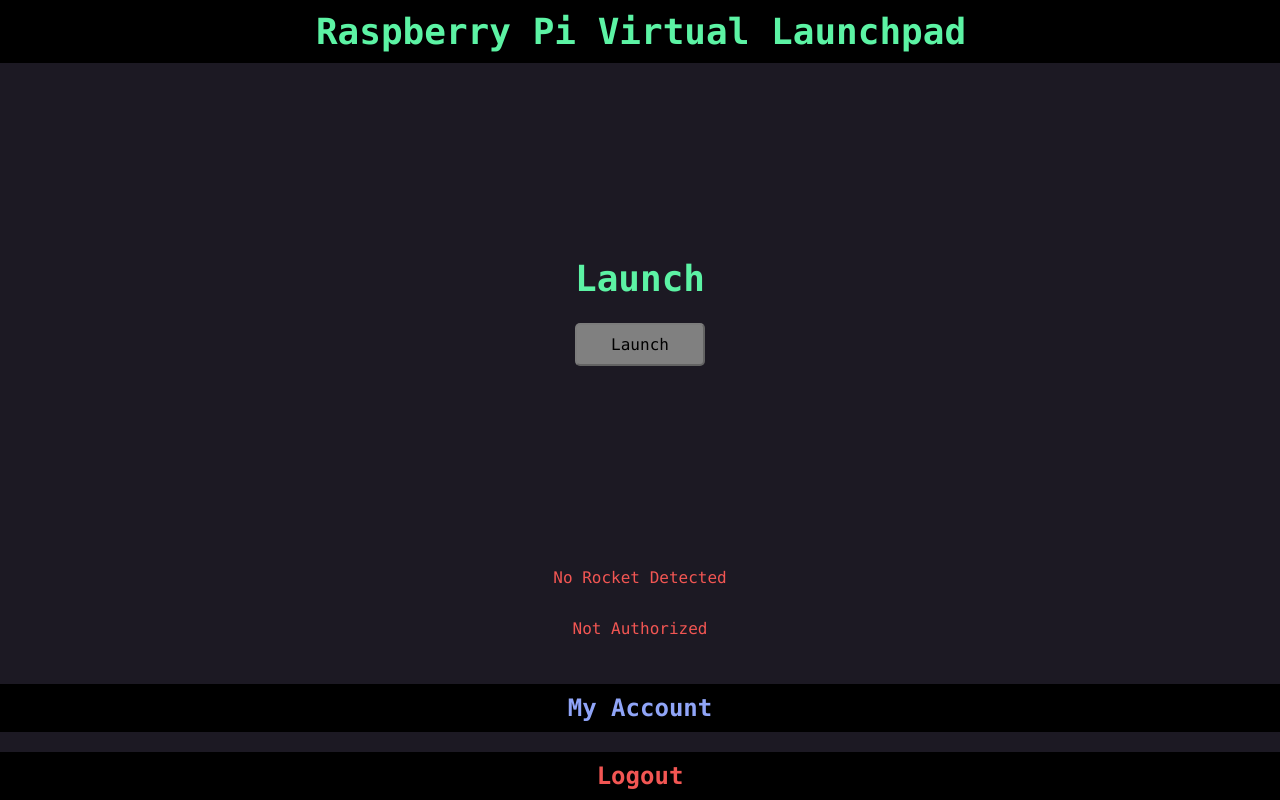
After one commit to Ryanh627/RocketLaunch, a Flask app: template Source/WebApp/templates/launch.html in a window 1280 px wide. The commit adds this page. Run offline with Flask 2, Linux system fonts and the light colour scheme; the template is opened without the code that fills it: most values are stand-ins (such as "Sample title", 1, 10 or a date in 2020); parts of the project's set-up code (start-up, migrations or seed data) failed here and were passed over.

Commit message:
User launch page

```diff
--- a/Source/WebApp/app.py
+++ b/Source/WebApp/app.py
@@ -282,6 +282,48 @@
 
     return redirect(url_for('mission_control'))
 
+@app.route('/user_launch/<index>', methods = ['GET', 'POST'])
+def user_launch(index):
+    if request.method != 'POST':
+        if not logged_in():
+            return redirect(url_for('login'))
+        if is_admin():
+            return redirect(url_for('mission_control'))
+        else:
+            return redirect(url_for('my_account'))
+
+    index = int(index)
+    pad = pads[index]
+    pad.launch()
+
+    return redirect(url_for('user_launch_page'))
+
+@app.route('/user_launch_page', methods = ['POST', 'GET'])
+def user_launch_page():
+    if not logged_in():
+        return redirect(url_for('login'))
+    if is_admin():
+        return redirect(url_for('mission_control'))
+
+    rocket_connected = False
+    authorized = False
+
+    authorized_users = db_get_authorized_users()
+
+    index = -1
+    for i in range(len(authorized_users)):
+        if session['username'] == authorized_users[i]:
+            index = i
+
+    if index != -1:
+        if pads[index].connected:
+            rocket_connected = True
+
+    if session['username'] in authorized_users:
+        authorized = True
+
+    return render_template('launch.html', rocket_connected = rocket_connected, authorized = authorized, index = index)
+
 @app.route('/verify/<frompage>/<topage>/<prompt>', methods = ['POST', 'GET'])
 def verify(frompage, topage, prompt):
     if request.method != 'POST':
@@ -289,6 +331,8 @@
             return redirect(url_for('login'))
         if is_admin():
             return redirect(url_for('mission_control'))
+        else:
+            return redirect(url_for('my_account'))
 
     return render_template('verify.html', frompage=frompage, topage=topage, prompt=prompt)
 
--- a/Source/WebApp/static/css/mission_control.css
+++ b/Source/WebApp/static/css/mission_control.css
@@ -50,10 +50,6 @@
   color:rgb(242,86,83);
 }
 
-button[disabled]{
-  background-color:grey;
-}
-
 .wide-btn{
   width:96%;
   margin-left:2%;
--- a/Source/WebApp/static/css/standard.css
+++ b/Source/WebApp/static/css/standard.css
@@ -111,3 +111,7 @@
 .background-red{
   background-color:rgb(242, 86, 83) !important;
 }
+
+button[disabled]{
+  background-color:grey;
+}
--- /dev/null
+++ b/Source/WebApp/templates/launch.html
@@ -0,0 +1,59 @@
+<html>
+  <head>
+	  <meta http-equiv = "refresh" content = "5">
+          <meta name = 'viewport' content = 'width=device-width, initial-scale=1'>
+
+	  <link rel = 'stylesheet' href = "{{ url_for('static', filename='css/standard.css') }}"></link>
+	  <link rel = 'stylesheet' href = "{{ url_for('static', filename='css/forms.css') }}"></link>
+          <link rel = 'stylesheet' href = "{{ url_for('static', filename='css/responsive.css')}}"></link>
+
+  </head>
+
+  <body>
+    <div id = 'header'>
+      <h1 class = 'text-center'>Raspberry Pi Virtual Launchpad</h1>
+    </div>
+
+  <div class = 'vertical-center-wrapper'>
+	<form class = 'vertical-center-container' action = "/user_launch/{{index}}"  method = 'POST'>
+		<div>
+		<h1 class = 'text-center'>Launch</h1>
+		{% if authorized and rocket_connected %}
+			<button class = 'submit' type = 'submit' name = 'submit'>Launch</button>
+		{% else %}
+			<button class = 'submit' disabled type = 'submit' name = 'submit'>Launch</button>
+		{% endif %}
+
+		</div>
+    	</form>
+  </div>
+
+	{% if rocket_connected %}
+		<p class = 'green-text text-center'>Rocket Detected</p>
+	{% else %}
+		<p class = 'red-text text-center'>No Rocket Detected</p>
+	{% endif %}
+
+	{% if authorized %}
+		<p class = 'green-text text-center'>Authorized</p>
+	{% else %}
+		<p class = 'red-text text-center'>Not Authorized</p>
+	{% endif %}
+
+{% if 'success' in session %}
+	<p class = 'green-text text-center'>{{session['success']}}</p>
+	<p hidden>{{session.pop('success')}}</p>
+{% endif %}
+
+{% if 'error' in session %}
+	<p class = 'red-text text-center'>{{session['error']}}</p>
+	<p hidden>{{session.pop('error')}}</p>
+{% endif %}
+
+    <div id = 'footer-padding'></div>
+    <div id = 'footer'>
+      <a href = '/my_account'><h2>My Account</h2></a>
+      <a href = '/logout'><h2 id = 'footer_logout'>Logout</h2></a>
+    </div>
+  </body>
+</html>
--- a/Source/WebApp/templates/my_account.html
+++ b/Source/WebApp/templates/my_account.html
@@ -80,8 +80,9 @@
 	{% if session['admin'] %}
 	<a href = '/mission_control'><h2>Mission Control</h2></a>
 	<a href = '/launch_config'><h2>Launch Configuration</h2></a>
+	{% else %}
+	<a href = '/user_launch_page'><h2>Launch</h2></a>
 	{% endif %}
-
       	<a href = '/logout'><h2 id = 'footer_logout'>Logout</h2></a>
     </div>
   </body>
```
Also changed, not shown: Source/WebApp/rocketlaunch.db.
